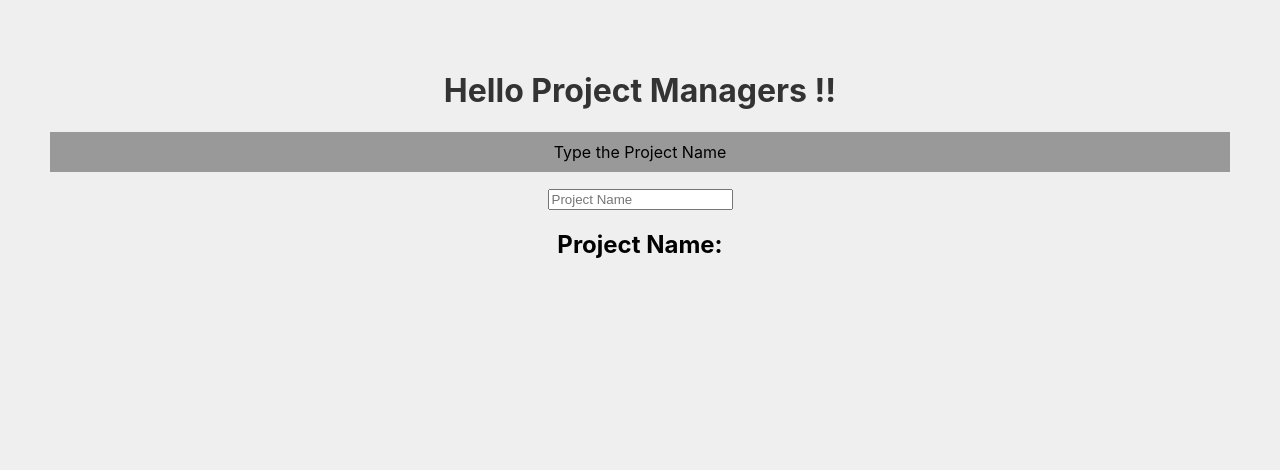
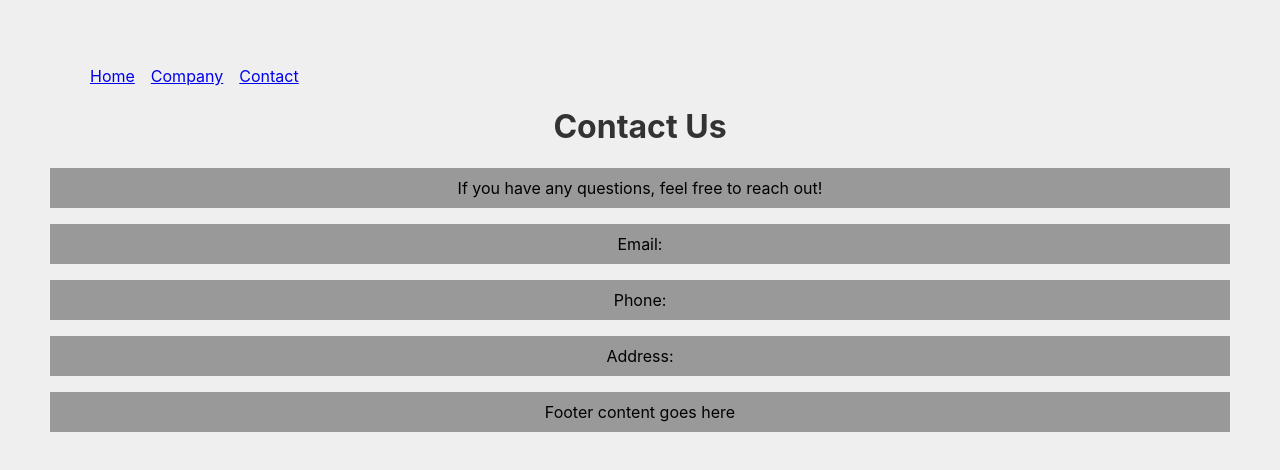
Before and after one commit to IAugustoMZ/reactjs_studies, a React (Create React App) app in the folder project-manager/: page /contact in a window 1280 px wide. Shown: the top 470 px of the page. Built offline with nearby package versions, Linux system fonts and the light colour scheme.

Commit message:
✨feature: implements react router dom

```diff
--- a/project-manager/package.json
+++ b/project-manager/package.json
@@ -9,6 +9,7 @@
     "@testing-library/user-event": "^13.5.0",
     "react": "^19.1.0",
     "react-dom": "^19.1.0",
+    "react-router-dom": "^7.6.3",
     "react-scripts": "5.0.1",
     "web-vitals": "^2.1.4"
   },
--- a/project-manager/src/App.js
+++ b/project-manager/src/App.js
@@ -1,15 +1,21 @@
 import './App.css';
+import Home from './pages/Home';
 import { useState } from 'react';
 import List from './components/List';
+import Company from './pages/Company';
+import Contact from './pages/Contact';
 import Person from './components/Person'
 import ArrayList from './components/ArrayList';
 import SayMyName from './components/SayMyName';
 import HelloWorld from './components/HelloWorld';
 import ClickEvent from './components/ClickEvent';
+import Footer from './components/layouts/Footer';
+import Navbar from './components/layouts/Navbar';
 import ProjectForm from './components/ProjectForm';
 import Conditional from './components/Conditional';
 import ProjectName from './components/ProjectName';
 import Notification from './components/Notification';
+import { BrowserRouter as Router, Route, Routes} from 'react-router-dom';
 
 function App() {
   const nome = 'Icaro, Zelioli';
@@ -24,7 +30,7 @@ function App() {
 
   return (
     <div className="App">
-      <h1>Hello Project Managers !!</h1>
+      {/* <h1>Hello Project Managers !!</h1> */}
       {/* <HelloWorld />
       <SayMyName name="Icaro" />
       <SayMyName name={nome} />
@@ -40,10 +46,18 @@ function App() {
       {/* <Conditional />
       <ArrayList items={myItems} />
       <ArrayList items={[]} /> */}
-      <ProjectName setProjectName={setProjectName}/>
+      {/* <ProjectName setProjectName={setProjectName}/>
       <h2>Project Name: {projectName}</h2>
-      <Notification projectName={projectName} />
-
+      <Notification projectName={projectName} /> */}
+      <Router>
+        <Navbar />
+        <Routes>
+          <Route exact path='/' element={<Home />}></Route>
+          <Route path='/company' element={<Company />}></Route>
+          <Route path='/contact' element={<Contact />}></Route>
+        </Routes>
+        <Footer />
+      </Router>
     </div>
   )
 }
--- /dev/null
+++ b/project-manager/src/components/layouts/Footer.js
@@ -0,0 +1,9 @@
+function Footer() {
+  return (
+    <footer>
+      <p>Footer content goes here</p>
+    </footer>
+  );
+}
+
+export default Footer;
--- /dev/null
+++ b/project-manager/src/components/layouts/Navbar.js
@@ -0,0 +1,14 @@
+import { Link } from 'react-router-dom';
+import styles from './Navbar.module.css';
+
+function Navbar() {
+  return (
+    <ul className={styles.list}>
+        <li className={styles.item}><Link to='/'>Home</Link></li>
+        <li className={styles.item}><Link to='/company'>Company</Link></li>
+        <li className={styles.item}><Link to='/contact'>Contact</Link></li>
+    </ul>
+  );
+}
+
+export default Navbar;
--- /dev/null
+++ b/project-manager/src/components/layouts/Navbar.module.css
@@ -0,0 +1,8 @@
+.list{
+    display: flex;
+    list-style: none;
+}
+
+.item {
+    margin-right: 1em;
+}
--- /dev/null
+++ b/project-manager/src/pages/Company.js
@@ -0,0 +1,10 @@
+function Company() {
+  return (
+    <div>
+      <h1>Company Page</h1>
+      <p>This is the company page of your project management application.</p>
+    </div>
+  );
+}
+
+export default Company
--- /dev/null
+++ b/project-manager/src/pages/Contact.js
@@ -0,0 +1,13 @@
+function Contact() {
+  return (
+    <div>
+        <h1>Contact Us</h1>
+        <p>If you have any questions, feel free to reach out!</p>
+        <p>Email: </p>
+        <p>Phone: </p>
+        <p>Address: </p>
+    </div>
+    );
+}
+
+export default Contact
--- /dev/null
+++ b/project-manager/src/pages/Home.js
@@ -0,0 +1,10 @@
+function Home() {
+  return (
+    <div>
+      <h1>Welcome to the Project Manager</h1>
+      <p>This is the home page of your project management application.</p>
+    </div>
+  );
+}
+
+export default Home
```
Also changed, not shown: 1 other file (tests, documents, lock files or other folders).
